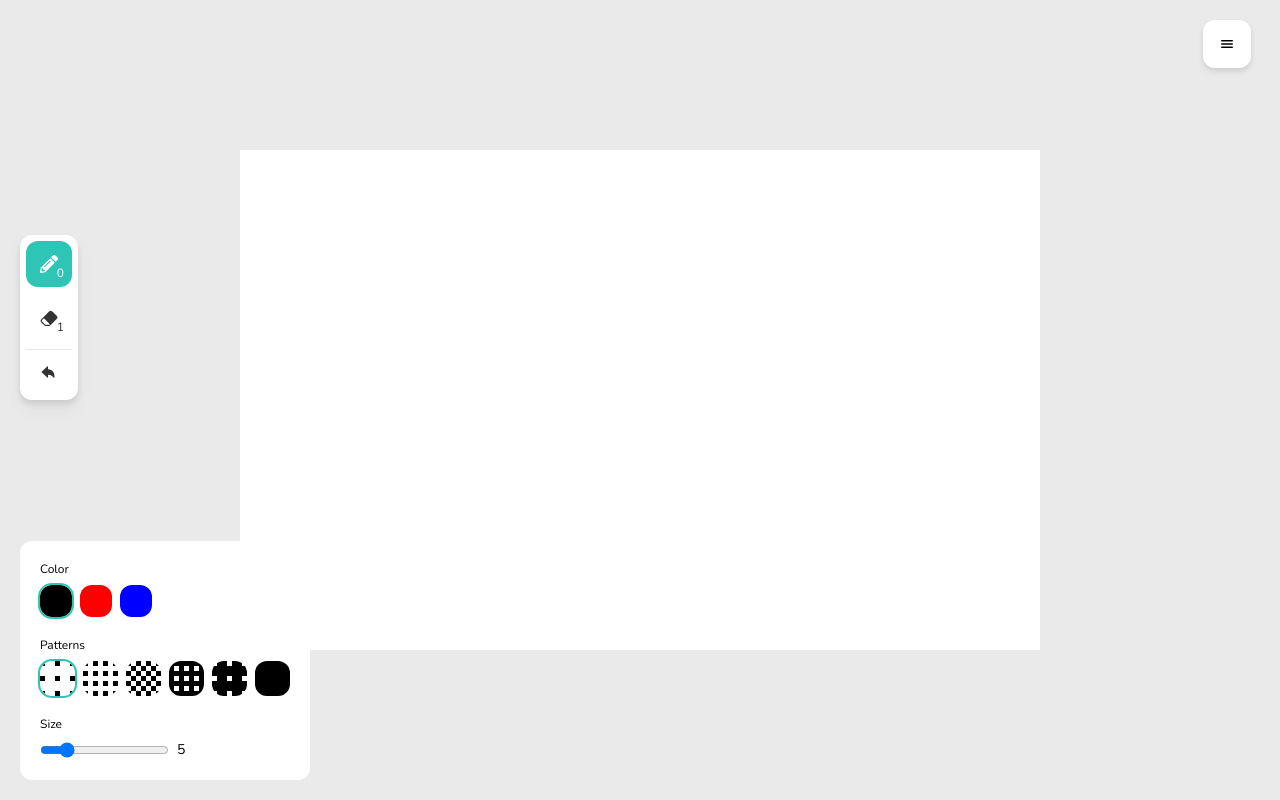
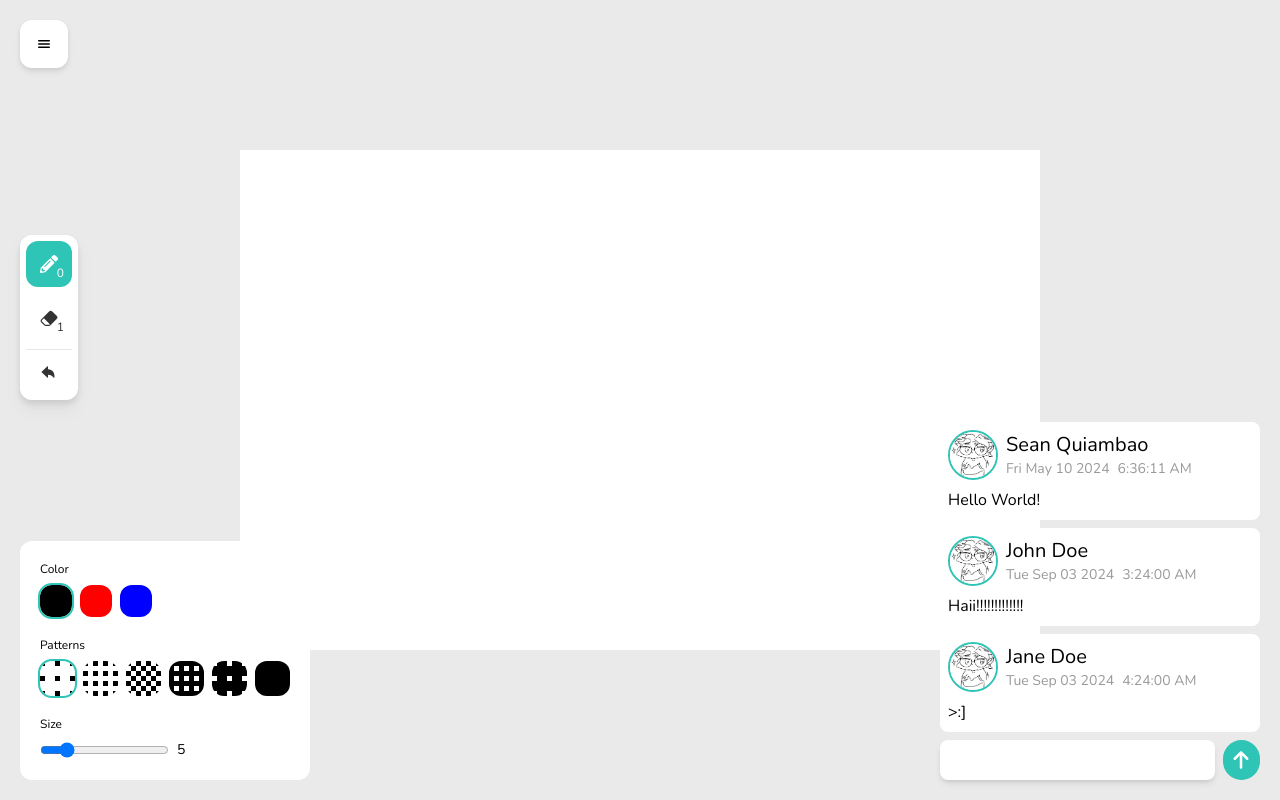
Before and after one commit to seanquiambao/group-board, a Next.js app: page /test in a window 1280 px wide. Shown: the top 800 px of the page. Built offline with nearby package versions, Linux system fonts and the light colour scheme.

Commit message:
added chat ui

```diff
--- a/src/app/test/page.js
+++ b/src/app/test/page.js
@@ -4,7 +4,6 @@ const Page = () => {
   return (
     <div className="w-3/4">
       <Room />
-      <Room />
     </div>
   );
 };
--- a/src/components/room/canvas/Canvas.jsx
+++ b/src/components/room/canvas/Canvas.jsx
@@ -85,7 +85,7 @@ const Canvas = ({ popup, setPopup }) => {
   );
 
   return (
-    <div className="flex justify-center items-center h-full">
+    <div className="flex w-full justify-center items-center h-full">
       <Menu clearFn={clear} popup={popup} setPopup={setPopup} />
       <Toolbar tools={tools} setTools={setTools} handleUndo={undo} />
       <canvas
--- a/src/components/room/canvas/Menu.jsx
+++ b/src/components/room/canvas/Menu.jsx
@@ -35,7 +35,7 @@ const Menu = ({ clearFn, popup, setPopup }) => {
   ];
 
   return (
-    <div className="absolute flex flex-col w-1/12 gap-y-5 items-center top-5 right-0">
+    <div className="absolute flex flex-col gap-y-5 top-5 left-5">
       <button
         onClick={() => setShow(!show)}
         className="flex w-12 h-12 bg-white rounded-xl items-center justify-center drop-shadow-md hover:brightness-95"
--- a/src/components/room/canvas/Room.jsx
+++ b/src/components/room/canvas/Room.jsx
@@ -2,6 +2,8 @@
 import Canvas from "@/components/room/canvas/Canvas";
 import { useState } from "react";
 import Popup from "@/components/Popup";
+
+import Chat from "@/components/room/chat/Chat";
 
 const POPUP = {
   title: "",
@@ -16,11 +18,12 @@ const Room = () => {
   const [popup, setPopup] = useState(POPUP);
 
   return (
-    <div className="w-screen h-screen bg-black/10 relative">
+    <div className="flex w-screen h-screen bg-black/10 relative">
       {popup.visible && (
         <Popup popup={popup} setPopup={setPopup} onClick={popup.onClick} />
       )}
       <Canvas popup={popup} setPopup={setPopup} />
+      <Chat />
     </div>
   );
 };
--- /dev/null
+++ b/src/components/room/chat/Chat.jsx
@@ -0,0 +1,13 @@
+import Input from "./Input";
+import Messages from "./Messages";
+
+const Chat = () => {
+  return (
+    <div className="w-1/4 absolute bottom-5 right-5 ">
+      <Messages />
+      <Input />
+    </div>
+  );
+};
+
+export default Chat;
--- /dev/null
+++ b/src/components/room/chat/Input.jsx
@@ -0,0 +1,14 @@
+import { FaArrowUp } from "react-icons/fa6";
+
+const Input = ({ show, setShow }) => {
+  return (
+    <div className="flex items-center justify-between gap-2">
+      <textarea className="resize-none w-11/12 bg-white h-10 rounded-lg py-2 px-4 focus:outline-none text-wrap shadow-md" />
+      <button className="rounded-full w-10 h-10 bg-board-blue-200 hover:brightness-95 flex items-center justify-center">
+        <FaArrowUp className="text-white text-xl" />
+      </button>
+    </div>
+  );
+};
+
+export default Input;
--- /dev/null
+++ b/src/components/room/chat/Message.jsx
@@ -0,0 +1,31 @@
+import Image from "next/image";
+const Message = ({
+  img = "/temp.png",
+  author = "Unknown Author",
+  date = "Unknown Date",
+  message = "Message Unavailable",
+}) => {
+  return (
+    <div className="bg-white w-full rounded-lg p-2 gap-2 flex flex-col">
+      <div className="flex flex-row items-center">
+        <Image
+          src={img}
+          width={50}
+          height={50}
+          className="rounded-full border-board-blue-200 border-2"
+          alt={`${author}'s profile picture`}
+        />
+        <div className="ml-2 justify-start">
+          <div className="text-xl">{author}</div>
+          <div className="text-black/50 text-sm flex flex-row gap-2">
+            <div>{date.toDateString()}</div>
+            <div>{date.toLocaleTimeString()}</div>
+          </div>
+        </div>
+      </div>
+      {message}
+    </div>
+  );
+};
+
+export default Message;
--- /dev/null
+++ b/src/components/room/chat/Messages.jsx
@@ -0,0 +1,32 @@
+"use client";
+import Message from "./Message";
+import { MESSAGES } from "@/data/room/chat/messages_fixtures";
+import { useState, useEffect } from "react";
+const Messages = () => {
+  const [list, setList] = useState(MESSAGES);
+
+  useEffect(() => {
+    setList(
+      list.sort(function (a, b) {
+        var c = new Date(a.date);
+        var d = new Date(b.date);
+        return c - d;
+      }),
+    );
+  }, [list]);
+  return (
+    <div className="gap-y-2 flex flex-col py-2 overflow-y-scroll">
+      {list.map((message, index) => (
+        <Message
+          key={index}
+          img={message.img}
+          author={message.author}
+          message={message.message}
+          date={message.date}
+        />
+      ))}
+    </div>
+  );
+};
+
+export default Messages;
--- /dev/null
+++ b/src/data/room/chat/messages_fixtures.js
@@ -0,0 +1,17 @@
+export const MESSAGES = [
+  {
+    author: "Sean Quiambao",
+    message: "Hello World!",
+    date: new Date(),
+  },
+  {
+    author: "John Doe",
+    message: "Haii!!!!!!!!!!!!!",
+    date: new Date(2024, 8, 3, 3, 24, 0),
+  },
+  {
+    author: "Jane Doe",
+    message: ">:]",
+    date: new Date(2024, 8, 3, 4, 24, 0),
+  },
+];
```
